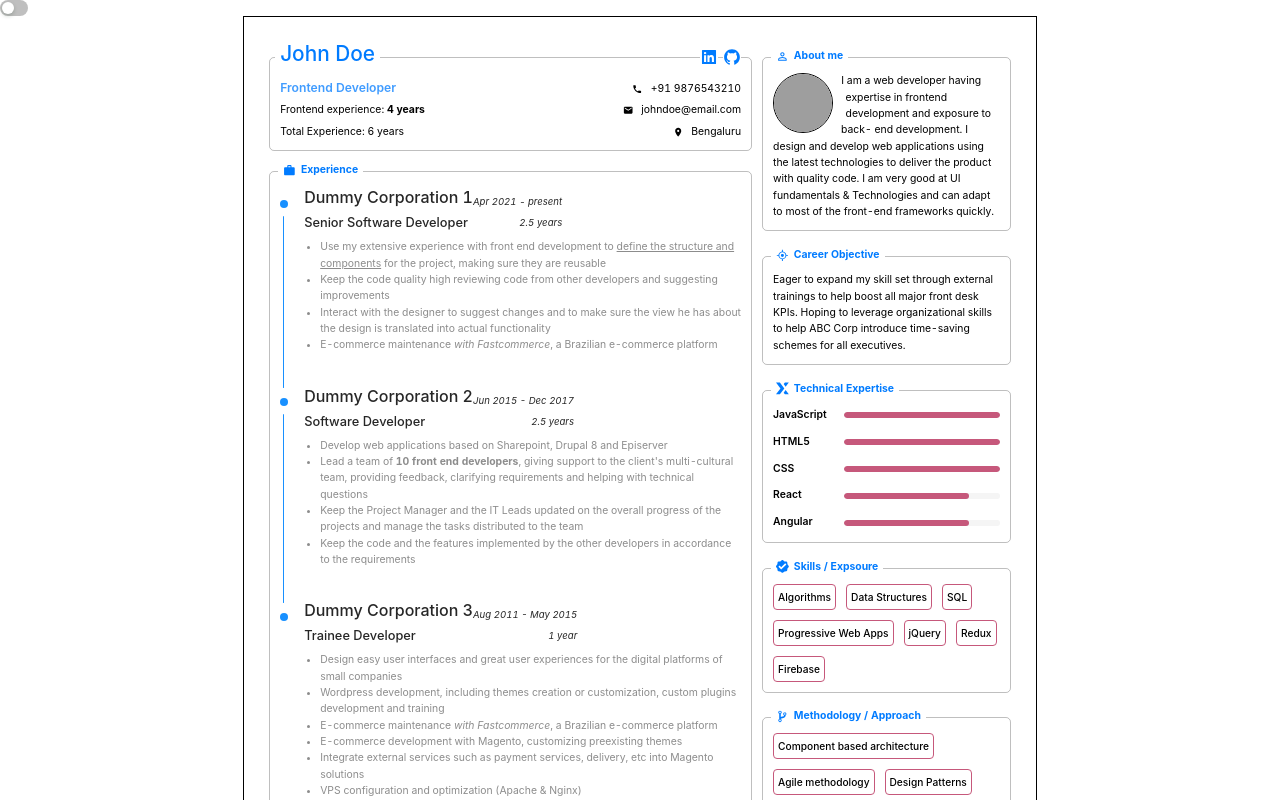
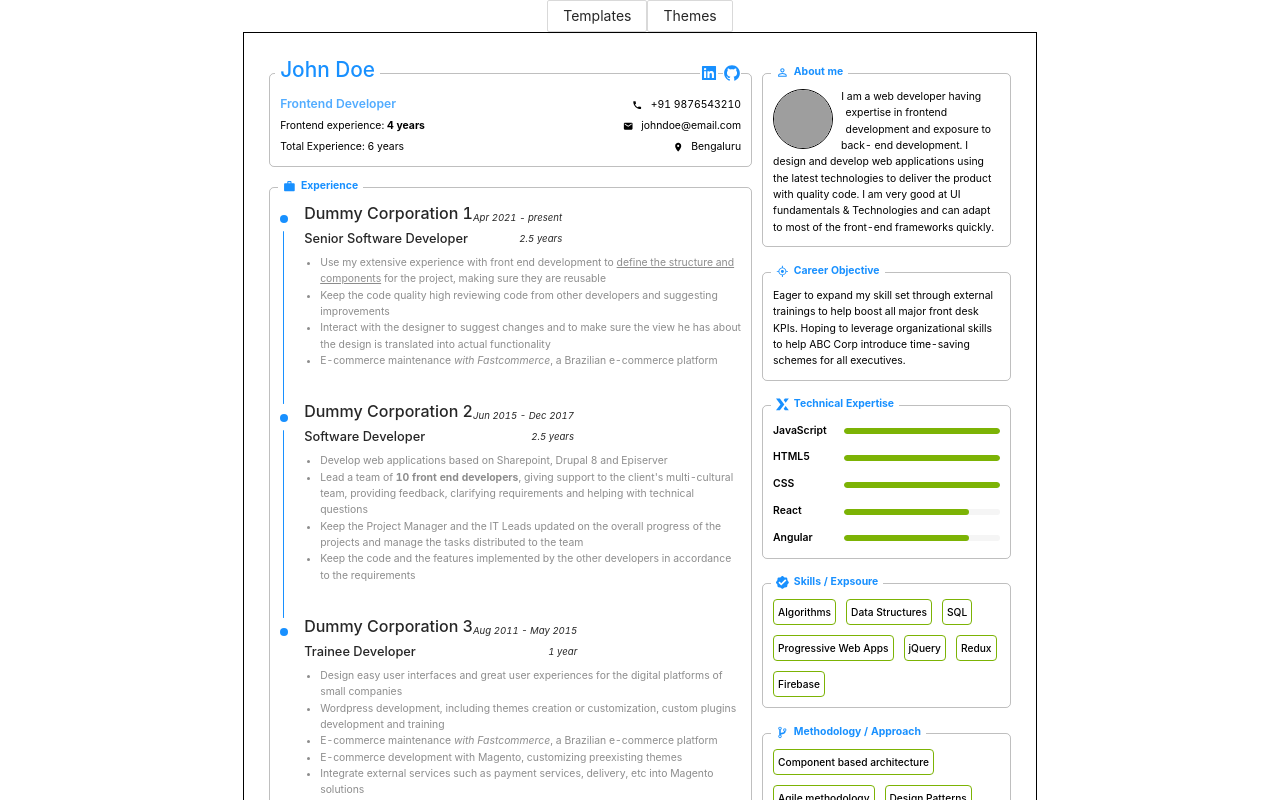
Before and after one commit to sadanandpai/resume-builder, a React (Vite) app: page / in a window 1280 px wide. Shown: the top 800 px of the page. Built offline with nearby package versions, Linux system fonts and the light colour scheme; grey boxes are pictures that could not be loaded.

Commit message:
Templates and Themes core functionalities - Added templates into header with selection functionality - Added themes into header with selection functionality - Added keys in missing places for loops using map

```diff
--- a/src/App.tsx
+++ b/src/App.tsx
@@ -1,17 +1,18 @@
 import React, { useState } from "react";
 import { ThemeProvider } from "styled-components";
+import { SettingsHeader } from "./components/core/settings-header/SettingsHeader";
 import { Resume } from "./components/pages/Resume";
 import { useThemes } from "./components/stores/theme.store";
-import { Switch } from "antd";
 
 export function App() {
   const theme = useThemes((state: any) => state.theme);
-  const setDarkMode = useThemes((state: any) => state.setDarkMode);
 
   return (
-    <ThemeProvider theme={theme}>
-      <Switch onChange={setDarkMode} size="small" />
-      <Resume />
-    </ThemeProvider>
+    <>
+      <SettingsHeader />
+      <ThemeProvider theme={theme}>
+        <Resume />
+      </ThemeProvider>
+    </>
   );
 }
--- /dev/null
+++ b/src/components/core/settings-header/SettingsHeader.tsx
@@ -0,0 +1,20 @@
+import React, { useState } from "react";
+import styled from "styled-components";
+import { FlexHC } from "../../common/styles";
+import { ThemeSettings } from "./ThemeSettings";
+import { TemplateSettings } from "./TemplatesSettings";
+
+const Header = styled(FlexHC)`
+    @media print{
+        display: none;
+    }
+`
+
+export function SettingsHeader() {
+  return (
+    <Header>
+      <TemplateSettings />
+      <ThemeSettings />
+    </Header>
+  );
+}
--- /dev/null
+++ b/src/components/core/settings-header/TemplatesSettings.tsx
@@ -0,0 +1,20 @@
+import React, { useState } from "react";
+import { Popover, Button } from "antd";
+import { useTemplates } from "../../stores/settings.store";
+
+export function TemplateSettings() {
+  const setTemplate = useTemplates((state: any) => state.setTemplate);
+
+  const content = (
+    <div>
+      <Button onClick={() => setTemplate(0)}>0</Button>
+      <Button onClick={() => setTemplate(1)}>1</Button>
+    </div>
+  );
+
+  return (
+    <Popover content={content} title="Templates" trigger="click">
+      <Button>Templates</Button>
+    </Popover>
+  );
+}
--- /dev/null
+++ b/src/components/core/settings-header/ThemeSettings.tsx
@@ -0,0 +1,22 @@
+import React from "react";
+import { Popover, Button } from "antd";
+import { useThemes } from "../../stores/theme.store";
+
+export function ThemeSettings() {
+  const setTheme = useThemes((state: any) => state.setTheme);
+
+  const content = (
+    <div>
+      <Button onClick={() => setTheme(0)}>0</Button>
+      <Button onClick={() => setTheme(1)}>1</Button>
+      <Button onClick={() => setTheme(2)}>2</Button>
+      <Button onClick={() => setTheme(3)}>3</Button>
+    </div>
+  );
+
+  return (
+    <Popover content={content} title="Themes" trigger="click">
+      <Button>Themes</Button>
+    </Popover>
+  );
+}
--- a/src/components/pages/Resume.tsx
+++ b/src/components/pages/Resume.tsx
@@ -1,10 +1,8 @@
 import React, { useState } from "react";
 import styled from "styled-components";
 import { Flex } from "../common/styles";
-import { ProfessionalTemplate } from "../resume-templates/professional-template/ProfessionalTemplate";
-import { LegacyTemplate } from "../resume-templates/legacy-template/LegacyTemplate";
+import { useTemplates } from "../stores/settings.store";
 
-LegacyTemplate;
 const ResumeContainer = styled(Flex)`
   width: 210mm;
   height: 297mm;
@@ -18,10 +16,11 @@ const ResumeContainer = styled(Flex)`
 `;
 
 export function Resume() {
+  const Template = useTemplates((state: any) => state.template);
+
   return (
     <ResumeContainer className="resume">
-      <ProfessionalTemplate />
-      {/* <LegacyTemplate /> */}
+      <Template />
     </ResumeContainer>
   );
 }
--- a/src/components/resume-templates/legacy-template/core/SocialBar.tsx
+++ b/src/components/resume-templates/legacy-template/core/SocialBar.tsx
@@ -22,8 +22,8 @@ const SocialDiv = styled.div`
 export function SocialBar({ items }: any) {
   return (
     <SocialDiv>
-      {items.map((icon: any) => (
-        <a href={icon[1]}>
+      {items.map((icon: any, index: number) => (
+        <a href={icon[1]} key={index}>
           {getIcon(icon[0])} <span>{icon[1].split("/").slice(-2)}</span>
         </a>
       ))}
--- a/src/components/resume-templates/professional-template/ProfessionalTemplate.tsx
+++ b/src/components/resume-templates/professional-template/ProfessionalTemplate.tsx
@@ -105,7 +105,7 @@ export function ProfessionalTemplate() {
 
         {leftSections.map(({ title, component, styles }) => {
           return (
-            <Section icon={getIcon(title)} title={title} styles={styles}>
+            <Section icon={getIcon(title)} title={title} styles={styles} key={title}>
               {component}
             </Section>
           );
@@ -115,7 +115,7 @@ export function ProfessionalTemplate() {
       <RightSection>
         {rightSections.map(({ title, component }) => {
           return (
-            <Section icon={getIcon(title)} title={title}>
+            <Section icon={getIcon(title)} title={title} key={title}>
               {component}
             </Section>
           );
--- a/src/components/resume-templates/professional-template/core/Section.tsx
+++ b/src/components/resume-templates/professional-template/core/Section.tsx
@@ -75,8 +75,8 @@ export function SectionIntro(props: any) {
         <h1 className="header__title">{props.title}</h1>
       </FlexHVC>
       <Flex className="social-icons">
-        {props.icons.map((icon: any) => (
-          <a href={icon[1]}>{getIcon(icon[0])}</a>
+        {props.icons.map((icon: any, index: number) => (
+          <a href={icon[1]} key={index}>{getIcon(icon[0])}</a>
         ))}
       </Flex>
       {props.children}
--- /dev/null
+++ b/src/components/stores/settings.store.ts
@@ -0,0 +1,14 @@
+import create from "zustand";
+import { ProfessionalTemplate } from "../resume-templates/professional-template/ProfessionalTemplate";
+import { LegacyTemplate } from "../resume-templates/legacy-template/LegacyTemplate";
+
+const templates = [
+  ProfessionalTemplate,
+  LegacyTemplate
+];
+
+export const useTemplates = create((set) => ({
+  template: templates[0],
+
+  setTemplate: (index: number) => set({ template: templates[index]})
+}));
--- a/src/components/stores/theme.store.ts
+++ b/src/components/stores/theme.store.ts
@@ -1,22 +1,35 @@
 import create from "zustand";
+import { blue, gold, lime, magenta, red } from "@ant-design/colors";
+
+const themes = [
+  {
+    fontColor: "black",
+    backgroundColor: "white",
+    primaryColor: blue.primary,
+    secondaryColor: lime[6],
+  },
+  {
+    fontColor: magenta[8],
+    backgroundColor: "white",
+    primaryColor: lime[9],
+    secondaryColor: gold.primary,
+  },
+  {
+    fontColor: "black",
+    backgroundColor: "white",
+    primaryColor: "green",
+    secondaryColor: red[3],
+  },
+  {
+    fontColor: "white",
+    backgroundColor: "black",
+    primaryColor: "yellow",
+    secondaryColor: "skyblue",
+  },
+];
 
 export const useThemes = create((set) => ({
-  theme: {
-    fontColor: "black",
-    backgroundColor: "white",
-    primaryColor: "rgb(0, 123, 255)",
-    secondaryColor: "rgb(198 88 123)",
-  },
+  theme: themes[0],
 
-  setDarkMode: () =>
-    set(() => {
-      return {
-        theme: {
-          fontColor: "white",
-          backgroundColor: "black",
-          primaryColor: "yellow",
-          secondaryColor: "pink",
-        },
-      };
-    }),
+  setTheme: (index: number) => set({ theme: themes[index] }),
 }));
```
